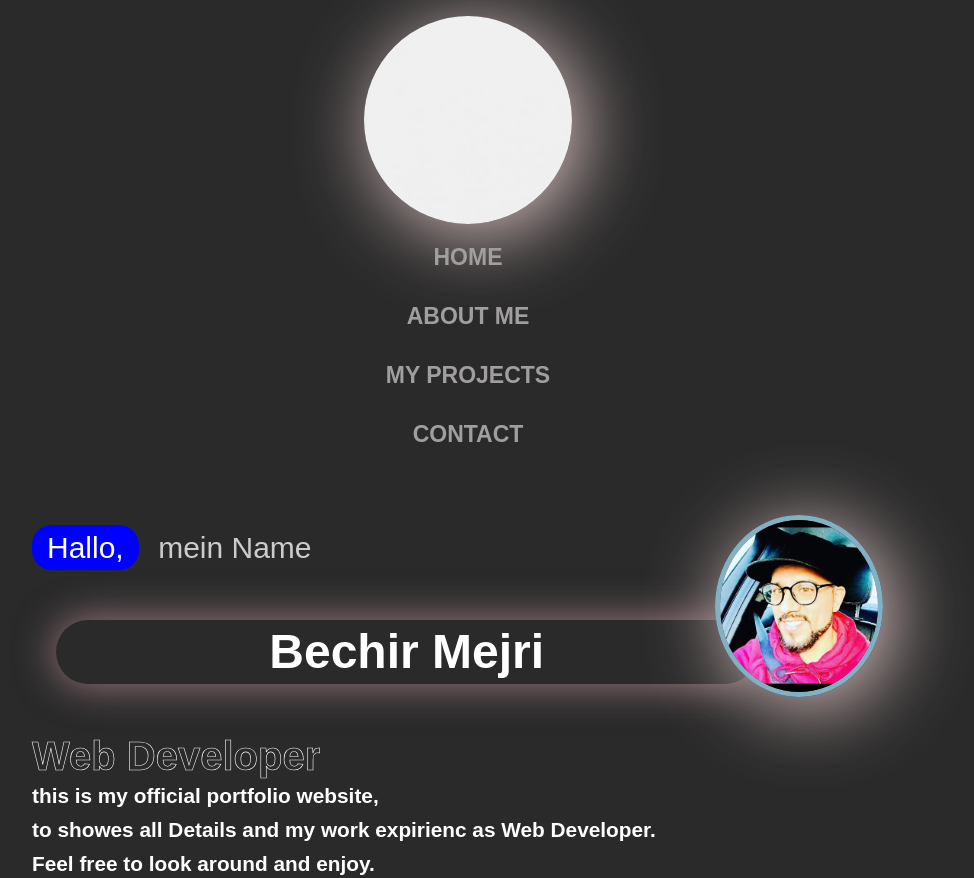
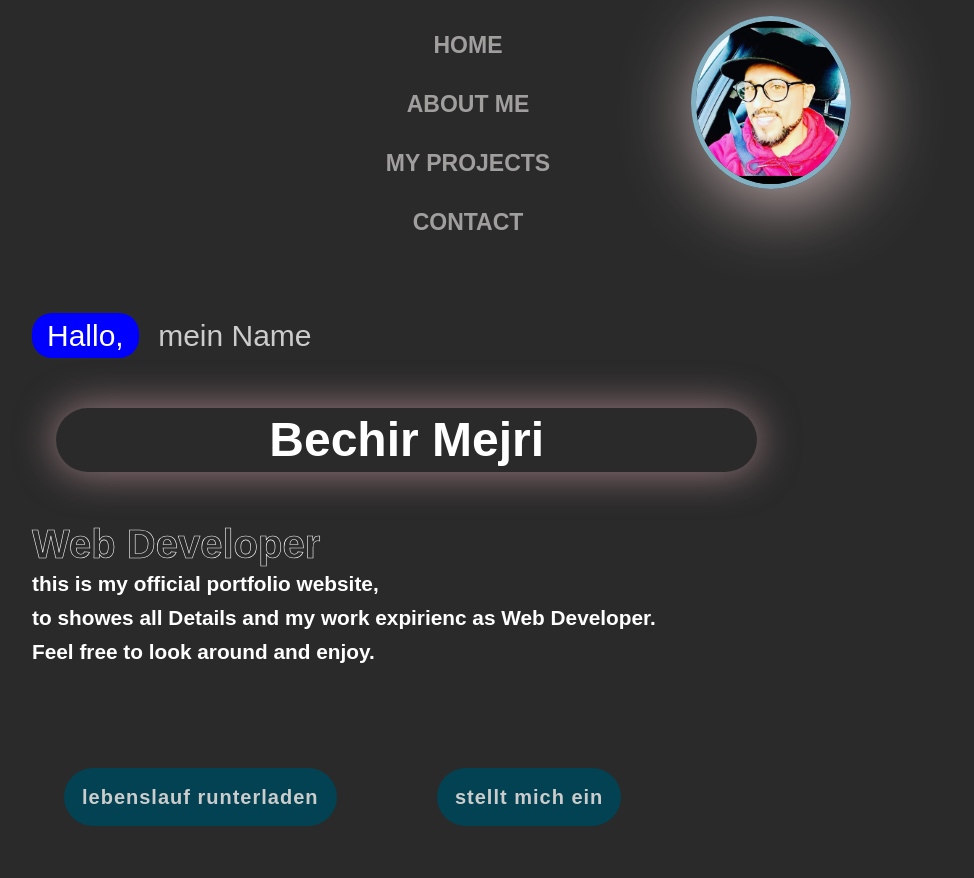
Before and after one commit to bechirmejri/mein-porfolio-2023, a plain HTML site: page index.html in a window 1280 px wide. Shown: the top 878 px of the page, without its empty margins (160-1134 px from the left). Drawn offline with Linux system fonts and the light colour scheme.

Commit message:
änderung

```diff
--- a/index.html
+++ b/index.html
@@ -22,7 +22,7 @@
     <!----- Navigation Section ---->
     <nav class="navbar">
       <div class="navbar-logo">
-        <img id="logo-img" src="./logo/F25B1A9D-0D94-48EB-B213-76B5B9E3E6C9.GIF" alt="" />
+        <img class="home-image" src="./foto/unnamed (2).jpg" alt="image" />
       </div>
 
       <div class="navbar-links">
@@ -39,7 +39,7 @@
     <section class="home">
       <div class="home-content">
         <div class="slide">
-          <img class="home-image" src="./foto/unnamed (2).jpg" alt="image" />
+
 
           <span class="one">Hallo, </span>
           <span class="two">mein Name</span>
```
Also changed, not shown: kontakt/contact.html (+1 -0 lines).
